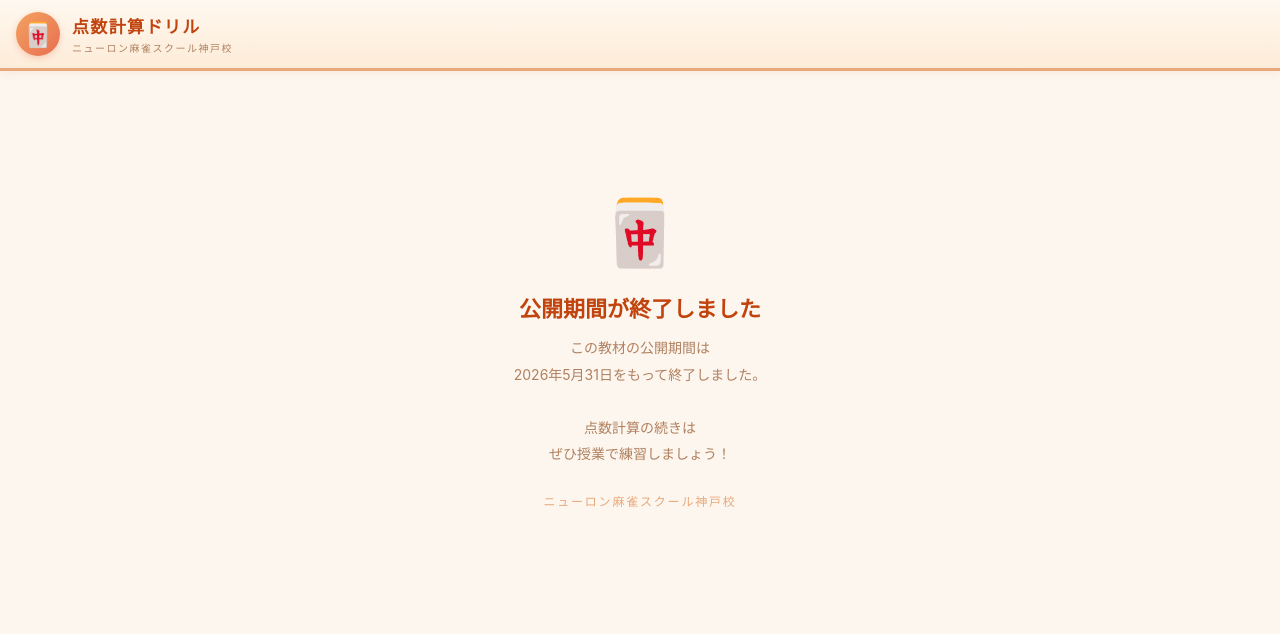
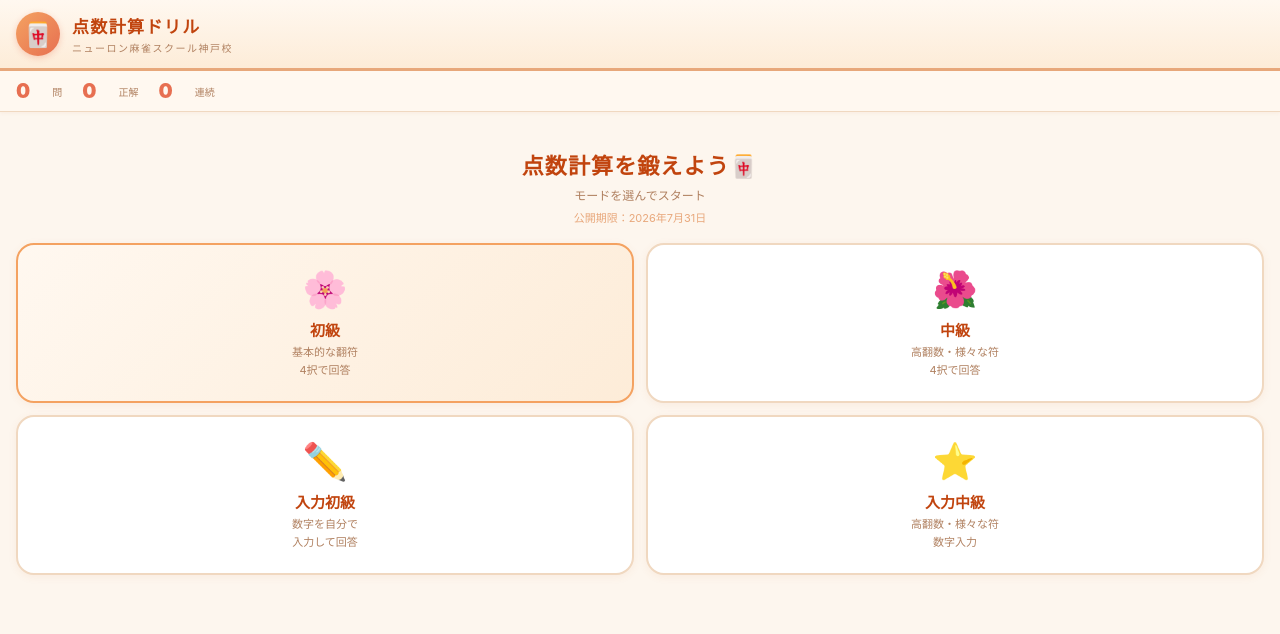
Before and after one commit to neuronkobe-byte/score-drill, a plain HTML site: page index.html in a window 1280 px wide. Drawn offline with Linux system fonts and the light colour scheme.

Commit message:
Update index.html

```diff
--- a/index.html
+++ b/index.html
@@ -107,22 +107,21 @@
 <script>
 (function(){
 "use strict";
-var EXPIRY=new Date('2026-05-31T23:59:59');
+var EXPIRY=new Date('2026-07-31T23:59:59');
 if(new Date()>EXPIRY){
-  document.getElementById('app').innerHTML='<div class="expired"><div class="expired-icon">🀄</div><div class="expired-title">公開期間が終了しました</div><div class="expired-msg">この教材の公開期間は<br>2026年5月31日をもって終了しました。<br><br>点数計算の続きは<br>ぜひ授業で練習しましょう！</div><div class="expired-school">ニューロン麻雀スクール神戸校</div></div>';
+  document.getElementById('app').innerHTML='<div class="expired"><div class="expired-icon">🀄</div><div class="expired-title">公開期間が終了しました</div><div class="expired-msg">この教材の公開期間は<br>2026年7月31日をもって終了しました。<br><br>点数計算の続きは<br>ぜひ授業で練習しましょう！</div><div class="expired-school">ニューロン麻雀スクール神戸校</div></div>';
   return;
 }
 
 document.getElementById('app').innerHTML=
 '<div class="stats"><span class="sv" id="st-total">0</span><span class="sl">問</span><span class="sv" id="st-cor">0</span><span class="sl">正解</span><span class="sv" id="st-str">0</span><span class="sl">連続</span></div>'+
-'<div id="s-start" class="scr on"><div class="st">点数計算を鍛えよう🀄</div><div class="ss">モードを選んでスタート</div><div style="font-size:11px;color:#e8a87c;text-align:center;margin-top:6px;">公開期限：2026年5月31日</div><div class="mgrid"><div class="mc feat" onclick="go(\'choice\',\'easy\')"><div class="mi">🌸</div><div class="mn">初級</div><div class="md">基本的な翻符<br>4択で回答</div></div><div class="mc" onclick="go(\'choice\',\'normal\')"><div class="mi">🌺</div><div class="mn">中級</div><div class="md">高翻数・様々な符<br>4択で回答</div></div><div class="mc" onclick="go(\'input\',\'easy\')"><div class="mi">✏️</div><div class="mn">入力初級</div><div class="md">数字を自分で<br>入力して回答</div></div><div class="mc" onclick="go(\'input\',\'normal\')"><div class="mi">⭐</div><div class="mn">入力中級</div><div class="md">高翻数・様々な符<br>数字入力</div></div></div></div>'+
+'<div id="s-start" class="scr on"><div class="st">点数計算を鍛えよう🀄</div><div class="ss">モードを選んでスタート</div><div style="font-size:11px;color:#e8a87c;text-align:center;margin-top:6px;">公開期限：2026年7月31日</div><div class="mgrid"><div class="mc feat" onclick="go(\'choice\',\'easy\')"><div class="mi">🌸</div><div class="mn">初級</div><div class="md">基本的な翻符<br>4択で回答</div></div><div class="mc" onclick="go(\'choice\',\'normal\')"><div class="mi">🌺</div><div class="mn">中級</div><div class="md">高翻数・様々な符<br>4択で回答</div></div><div class="mc" onclick="go(\'input\',\'easy\')"><div class="mi">✏️</div><div class="mn">入力初級</div><div class="md">数字を自分で<br>入力して回答</div></div><div class="mc" onclick="go(\'input\',\'normal\')"><div class="mi">⭐</div><div class="mn">入力中級</div><div class="md">高翻数・様々な符<br>数字入力</div></div></div></div>'+
 '<div id="s-quiz" class="scr"><div class="pbw"><div class="pbf" id="pb" style="width:0%"></div></div><div class="qcard"><div class="qn" id="qn">QUESTION 1 / 10</div><div class="qtags" id="qtags"></div><div class="qmain" id="qmain"></div></div><div class="albl">▶ 何点？</div><div id="ca"><div class="cgrid" id="cg"></div></div><div id="ia" style="display:none"></div><div class="rpanel" id="rp"><div class="rhead"><span class="ric" id="ric"></span><span class="rtitle" id="rt"></span></div><div class="arev"><div class="arlbl">正解</div><div class="arval" id="arv"></div></div><div class="expl" id="expl"></div><div style="height:80px"></div></div></div>'+
 '<div id="nxtbar" style="display:none;position:fixed;bottom:0;left:0;right:0;padding:12px 16px 28px;background:linear-gradient(transparent,#fdf6ee 40%);z-index:100;"><button class="nbtn" id="nxtbtn" style="display:block" onclick="next()">次の問題へ →</button></div>'+
 '<div id="s-result" class="scr"><div class="rcard"><div class="rce" id="re">🎊</div><div class="rct" id="rt2">お疲れさま！</div><div class="rstars" id="rs">☆☆☆</div><div class="rcs" id="rscore">10/10</div><div class="rcss" id="rsub"></div></div><div class="slbl">問題ごとの結果</div><div class="blist" id="blist"></div><button class="sbtn" onclick="retry()">もう一度やる</button><button class="bbk" onclick="home()">モード選択へ戻る</button></div>';
 
 function c100(n){return Math.ceil(n/100)*100;}
 
-// ★ 切り上げ満貫対応の基本点計算
 function bpts(han,fu){
   if(han>=13)return 8000;
   if(han>=11)return 6000;
@@ -130,18 +129,15 @@
   if(han>=6)return 3000;
   if(han>=5)return 2000;
   var r=fu*Math.pow(2,han+2);
-  // 切り上げ満貫：7700点以上なら満貫(2000)扱い
   if(r>=1920)return 2000;
   return r;
 }
 
-// ★ 点数計算（切り上げ満貫対応）
 function calcAns(han,fu,pos,win){
   var b=bpts(han,fu);
   if(win==='ron'){
     var raw=pos==='dealer'?b*6:b*4;
     var t=c100(raw);
-    // 切り上げ満貫：11600→12000
     if(pos==='dealer'&&t===11600)t=12000;
     if(pos==='child'&&t===7700)t=8000;
     return {type:'ron',total:t};
@@ -153,8 +149,6 @@
     } else {
       var rawD=b*2,rawC=b;
       var d=c100(rawD),ch=c100(rawC);
-      // 切り上げ満貫ツモ対応
-      if(d===3900)d=3900; // 通常通り
       return {type:'child_tsumo',dealer:d,child:ch,total:d+ch*2};
     }
   }
@@ -182,7 +176,6 @@
   {h:2,f:50,p:'dealer',w:'ron'},{h:2,f:50,p:'child',w:'ron'},
   {h:1,f:30,p:'dealer',w:'tsumo'},{h:2,f:30,p:'child',w:'tsumo'},
   {h:2,f:40,p:'dealer',w:'tsumo'},{h:3,f:30,p:'child',w:'tsumo'},
-  // 切り上げ満貫の問題を追加
   {h:3,f:60,p:'dealer',w:'ron'},{h:3,f:60,p:'child',w:'ron'},
   {h:4,f:30,p:'dealer',w:'tsumo'},{h:4,f:30,p:'child',w:'tsumo'}
 ];
```
